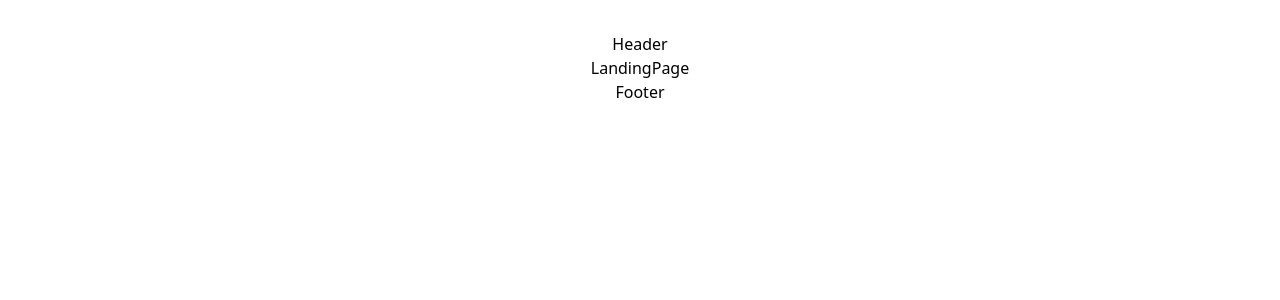
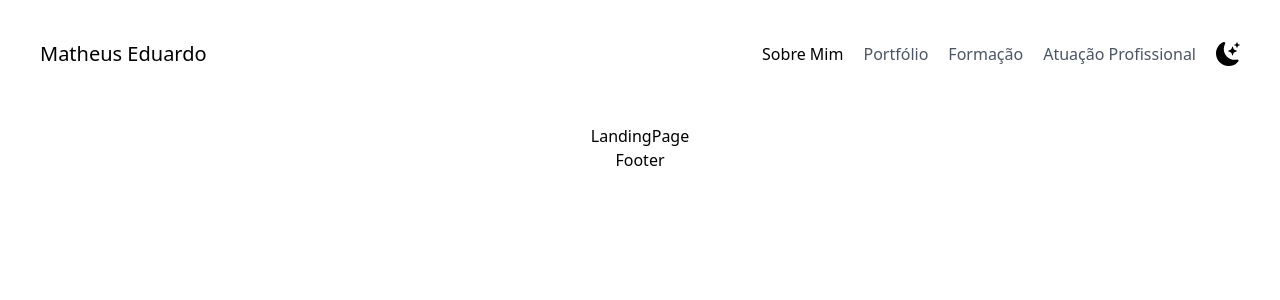
Before and after one commit to BarbosaNath/BarbosaNath.github.io, a React (Vite) app: page / in a window 1280 px wide. Shown: the top 300 px of the page. Built offline with nearby package versions, Linux system fonts and the light colour scheme.

Commit message:
feat: added basic header navbar

```diff
--- /dev/null
+++ b/src/components/Header/NavItem.tsx
@@ -0,0 +1,21 @@
+import { FC, ReactNode } from "react";
+
+const NavItem: FC<{ href?: string; children: ReactNode; active?: boolean }> = ({
+  href = "#",
+  children,
+  active,
+}) => {
+
+  let className = "mr-5";
+  className += active ? " text-black" : " text-gray-600";
+
+  return (
+    <li>
+      <a href={href} className={className}>
+        {children}
+      </a>
+    </li>
+  );
+};
+
+export default NavItem;
--- a/src/components/Header/index.tsx
+++ b/src/components/Header/index.tsx
@@ -1,5 +1,21 @@
+import { BsFillMoonStarsFill } from "react-icons/bs";
+import NavItem from "./NavItem";
+
 const Header = () => {
-  return <div>Header</div>;
+  return (
+    <nav className="p-2 mb-12 flex justify-between">
+      <h1 className="text-xl">Matheus Eduardo</h1>
+      <ul className="hidden md:flex items-center">
+        <NavItem active>Sobre Mim</NavItem>
+        <NavItem>Portfólio</NavItem>
+        <NavItem>Formação</NavItem>
+        <NavItem>Atuação Profissional</NavItem>
+        <li>
+          <BsFillMoonStarsFill className="cursor-pointer text-2xl"/>
+        </li>
+      </ul>
+    </nav>
+  );
 };
 
 export default Header;
```
